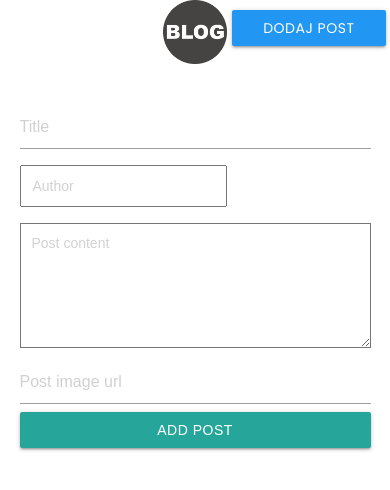
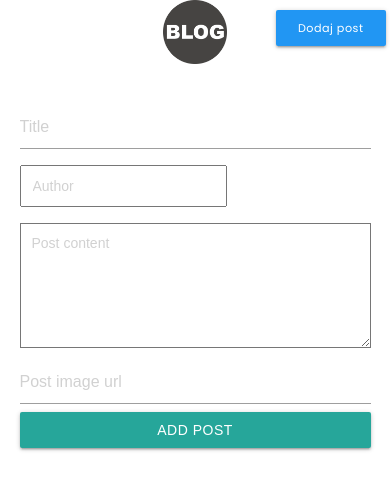
Before and after one commit to LukaKrsmanovic/React-Homework-1, a React (Create React App) app in the folder Blog/blog/: page /add-post in a window 390 px wide. Shown: the top 490 px of the page. Built offline with nearby package versions, Linux system fonts and the light colour scheme.

Commit message:
Added react notification package and some changes in style (css)

```diff
--- a/Blog/blog/package.json
+++ b/Blog/blog/package.json
@@ -8,6 +8,7 @@
     "@testing-library/user-event": "^13.5.0",
     "react": "^17.0.2",
     "react-dom": "^17.0.2",
+    "react-notifications": "^1.7.3",
     "react-router-dom": "^5.2.0",
     "react-scripts": "5.0.0",
     "web-vitals": "^2.1.3"
--- a/Blog/blog/src/index.css
+++ b/Blog/blog/src/index.css
@@ -17,6 +17,10 @@ code {
 
 nav {
   margin-bottom: 50px;
+}
+
+nav ul .btn {
+  text-transform: initial;
 }
 
 .card .meta {
@@ -49,15 +53,22 @@ nav {
   color: rgb(100, 100, 100);
 }
 
-.form-control{
-  padding:11px;
-  margin:8px 0;
+.form-control {
+  padding: 11px;
+  margin: 8px 0;
 }
 
-.newPostContent{
+.newPostContent {
   height: 125px;
 }
 
-.btn{
+.btn {
   width: 100%;
 }
+
+@media screen and (max-width: 750px) {
+  nav ul .btn {
+    font-size: 0.8rem;
+    padding: 0 7px;
+  }
+}
```
Also changed, not shown: 1 other file (tests, documents, lock files or other folders).
